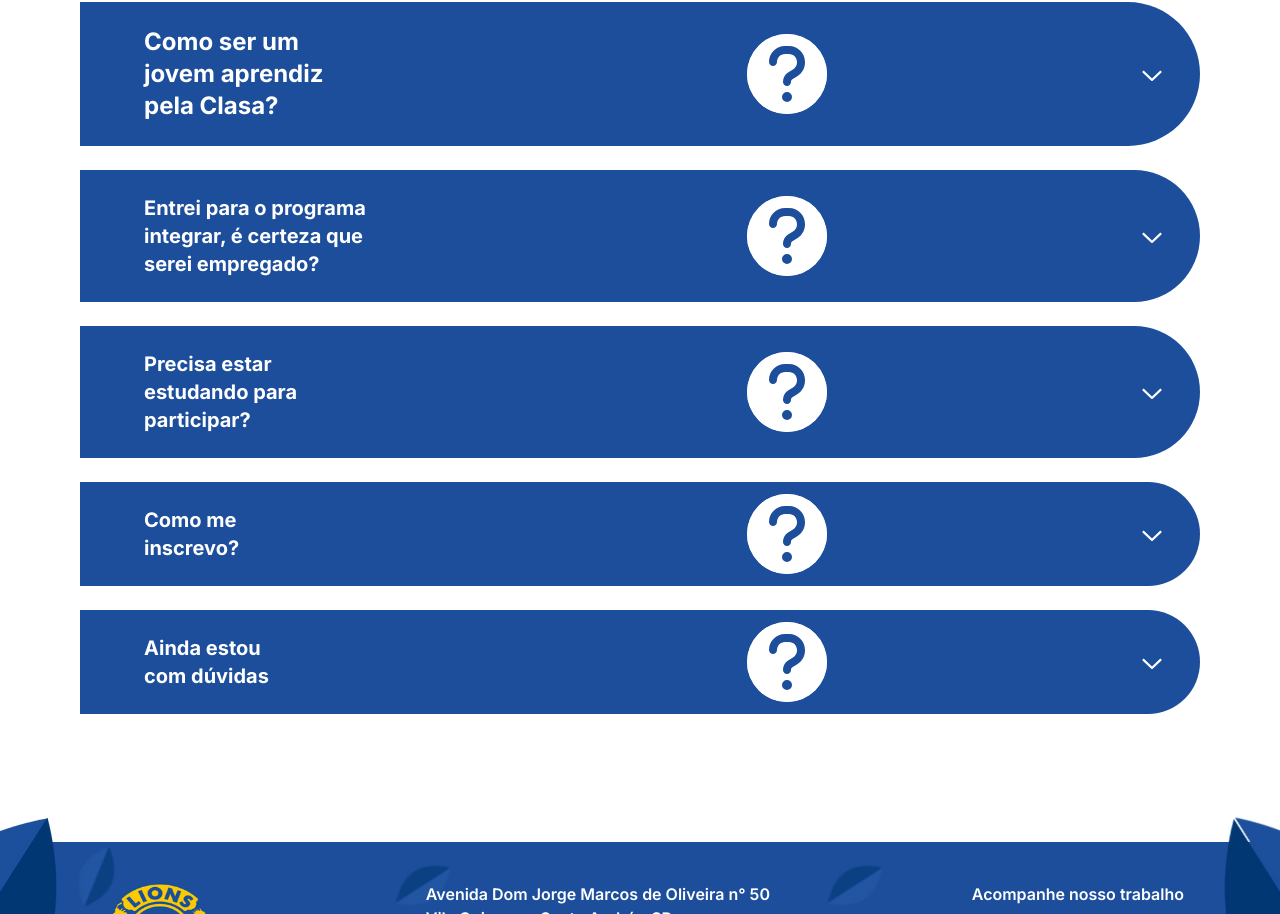
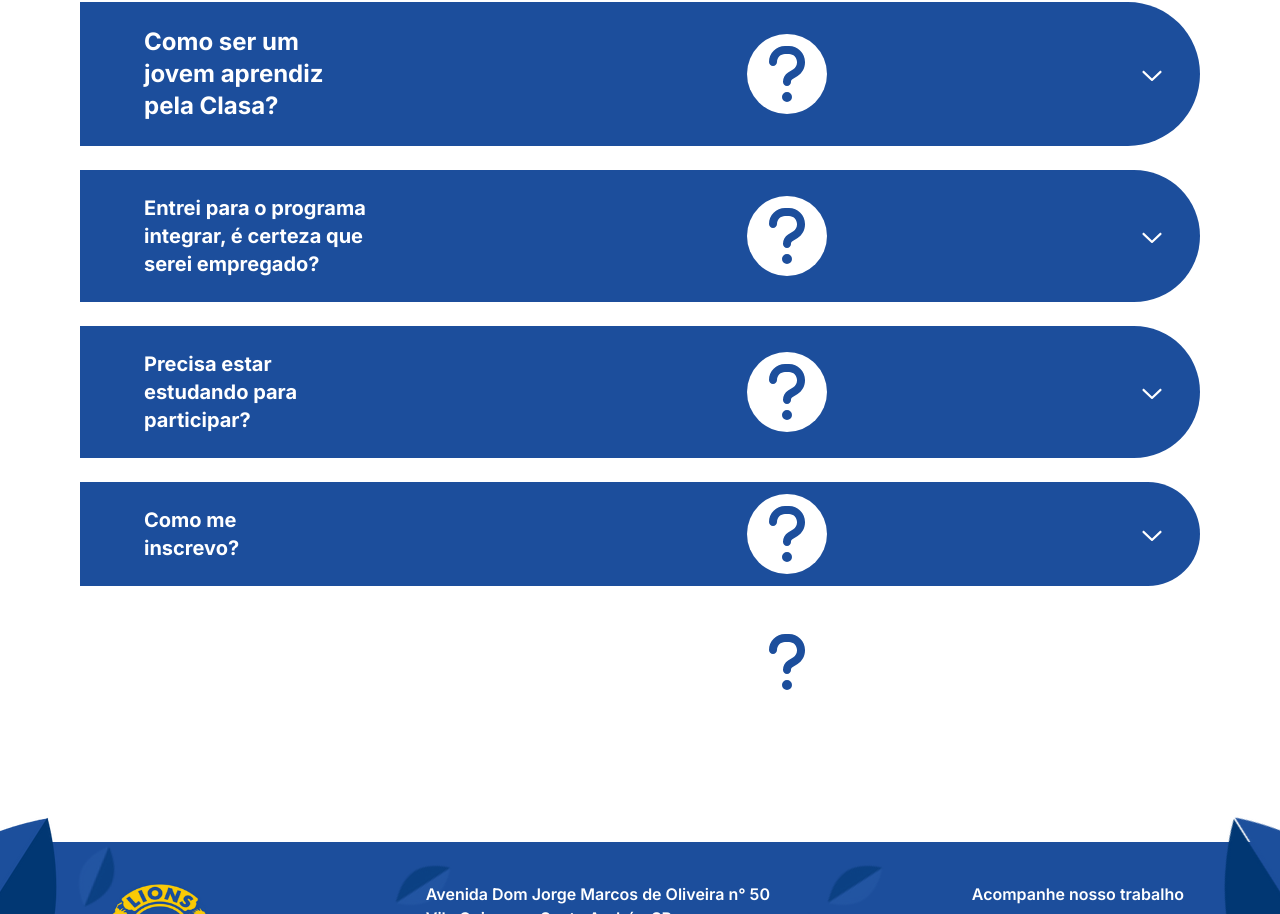
Before and after one commit to DevWeDesc/ClasaLions, a Next.js app: page /faq in a window 1280 px wide. Shown: the part 402-1316 px from the top of the page. Built offline with nearby package versions, Linux system fonts and the light colour scheme.

Commit message:
fix: realizando ajustes

```diff
--- a/src/components/Header/NavigationMenuHeader.tsx
+++ b/src/components/Header/NavigationMenuHeader.tsx
@@ -40,7 +40,7 @@
   const conditionalStyle = (href: string) => navSelect === href;
 
   return (
-    <NavigationMenu className="w-full h-full flex flex-col items-center justify-center">
+    <NavigationMenu className="hidden w-full h-full xl:flex flex-col items-center justify-center">
       <NavigationMenuList className="flex-col gap-10  xl:flex-row lg:text-center">
         <NavigationMenuItem>
           <Link
--- a/src/components/ui/accordion.tsx
+++ b/src/components/ui/accordion.tsx
@@ -5,7 +5,6 @@
 import { ChevronDownIcon } from "@radix-ui/react-icons";
 
 import { cn } from "@/lib/utils";
-import { FaQuestion } from "react-icons/fa6";
 
 const Accordion = AccordionPrimitive.Root;
 
@@ -16,7 +15,7 @@
   <AccordionPrimitive.Item
     ref={ref}
     className={cn(
-      "bg-blueDefault [&[data-state=closed]]:rounded-r-full [&[data-state=open]]:rounded-r-3xl",
+      "[&[data-state=closed]]:rounded-r-full [&[data-state=open]]:rounded-r-3xl",
       className
     )}
     {...props}
@@ -40,9 +39,8 @@
       {children}
       <ChevronDownIcon
         id="arrow"
-        className="size-8 absolute right-8 shrink-0 text-white transition-transform duration-200"
+        className="size-8 absolute right-8 shrink-0 text-current transition-transform duration-200"
       />
-      <FaQuestion className="size-10 lg:size-20 p-2 absolute right-1/4 lg:right-1/3 text-blueDefault bg-white rounded-full" />
     </AccordionPrimitive.Trigger>
   </AccordionPrimitive.Header>
 ));
@@ -54,7 +52,7 @@
 >(({ className, children, ...props }, ref) => (
   <AccordionPrimitive.Content
     ref={ref}
-    className="bg-yellowButton overflow-hidden text-sm data-[state=closed]:animate-accordion-up data-[state=open]:animate-accordion-down"
+    className="overflow-hidden text-sm data-[state=closed]:animate-accordion-up data-[state=open]:animate-accordion-down"
     {...props}
   >
     <div
--- a/src/components/ui/navigation-menu.tsx
+++ b/src/components/ui/navigation-menu.tsx
@@ -41,7 +41,7 @@
 const NavigationMenuItem = NavigationMenuPrimitive.Item;
 
 const navigationMenuTriggerStyle = cva(
-  "group inline-flex h-9 w-max items-center hover:text-yellowButton focus:text-yellowButton  justify-center rounded-md bg-background px-4 py-2 text-sm font-medium transition-colors focus:outline-none disabled:pointer-events-none disabled:opacity-50 data-[active]:bg-accent/50 data-[active]:text-yellowButton data-[state=open]:bg-accent/50 data-[state=open]:text-yellowButton"
+  "group inline-flex h-9 w-max items-center hover:text-yellowButton focus:text-yellowButton justify-center rounded-md bg-background px-4 py-2 text-sm font-medium transition-colors focus:outline-none disabled:pointer-events-none disabled:opacity-50 data-[active]:bg-accent/50 data-[active]:text-yellowButton data-[state=open]:bg-accent/50 data-[state=open]:text-yellowButton"
 );
 
 const NavigationMenuTrigger = React.forwardRef<
@@ -83,7 +83,9 @@
   React.ElementRef<typeof NavigationMenuPrimitive.Viewport>,
   React.ComponentPropsWithoutRef<typeof NavigationMenuPrimitive.Viewport>
 >(({ className, ...props }, ref) => (
-  <div className={cn("absolute left-0 top-[60px] flex justify-center")}>
+  <div
+    className={cn("absolute left-0 bottom-0 lg:top-[60px] flex justify-center")}
+  >
     <NavigationMenuPrimitive.Viewport
       className={cn(
         "origin-top-center relative mt-1.5 h-[var(--radix-navigation-menu-viewport-height)] w-full overflow-hidden rounded-none bg-popover shadow data-[state=open]:animate-in data-[state=closed]:animate-out data-[state=closed]:zoom-out-95 data-[state=open]:zoom-in-90 md:w-[var(--radix-navigation-menu-viewport-width)]",
```
